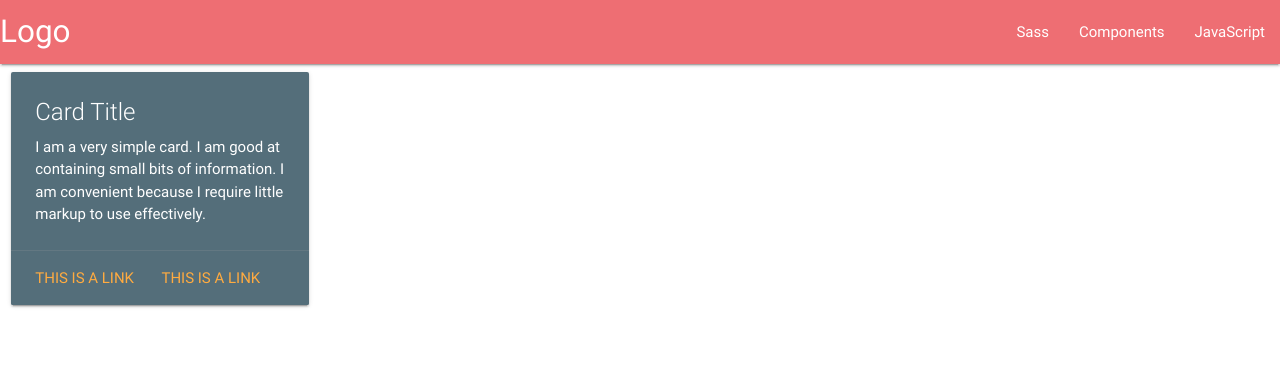
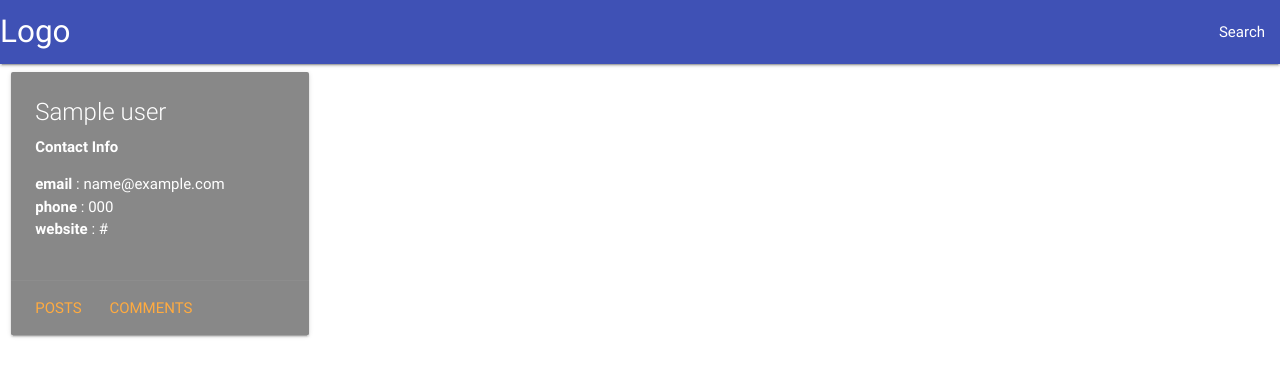
Before and after one commit to xdanielsb/blog-flask, a Flask app: template templates/index.html in a window 1280 px wide. Shown: the top 377 px of the page. Run offline with Flask 2, Linux system fonts and the light colour scheme; the template is opened without the code that fills it: most values are stand-ins (such as "Sample title", 1, 10 or a date in 2020); some libraries are stand-ins or nearby versions.

Commit message:
Add logic to Use the data from the API in the index.

```diff
--- a/main.py
+++ b/main.py
@@ -1,6 +1,11 @@
+#!/usr/bin/python
+
 from flask import Flask, render_template
+from constant import constants
+import random
+import urllib2
+import json
 
-#!/usr/bin/python
 __author__ = "Daniel Fernando Santos Bustos"
 __license__ = "MIT"
 __version__ = "1.0"
@@ -11,9 +16,23 @@ __status__ = "Development"
 app = Flask(__name__)
 app.config['DEBUG'] = False
 
+
+def getRandomColors( n = 30 ):
+    colors = []
+    for i in range(n):
+        r = lambda: random.randint(0,255)
+        color = '#%02X%02X%02X' % (r(),r(),r())
+        colors.append(color)
+    return colors
+
 @app.route('/')
 def index():
-    return render_template('index.html')
+    url  = constants["urlUsers"]
+    data = urllib2.urlopen(url)
+    result = json.load(data)
+    colors = getRandomColors()
+    return render_template('index.html', users=result, colors= colors)
 
 if __name__ =="__main__":
+    getRandomColors(10)
     app.run(debug=True)
--- a/templates/index.html
+++ b/templates/index.html
@@ -6,6 +6,11 @@
   <meta name="viewport" content="width=device-width, initial-scale=1.0">
   <meta http-equiv="X-UA-Compatible" content="ie=edge">
   <title>Document</title>
+  <script>
+    function getRandom(){
+      return parseInt(Math.random() * 30)
+    }
+  </script>
   <!-- Compiled and minified CSS -->
   <link rel="stylesheet" href="https://cdnjs.cloudflare.com/ajax/libs/materialize/0.100.2/css/materialize.min.css">
 </head>
@@ -14,12 +19,10 @@
   <!-- This is gonna be the menu -->
   <header>
     <nav>
-      <div class="nav-wrapper">
+      <div class="nav-wrapper indigo">
         <a href="#" class="brand-logo">Logo</a>
         <ul id="nav-mobile" class="right hide-on-med-and-down">
-          <li><a href="sass.html">Sass</a></li>
-          <li><a href="badges.html">Components</a></li>
-          <li><a href="collapsible.html">JavaScript</a></li>
+          <li><a href="sass.html">Search </a></li>
         </ul>
       </div>
     </nav>
@@ -27,22 +30,31 @@
   </header>
 
   <div class="row">
+    {% for a  in users %}
     <div class="col s12 m6 l4 xl3">
-      <div class="card blue-grey darken-1">
+      <div class="card " style="background: {{colors[a['id']]}}">
         <div class="card-content white-text">
-          <span class="card-title">Card Title</span>
-          <p>I am a very simple card. I am good at containing small bits of information. I am convenient because I require little markup to use effectively.</p>
+          <span class="card-title"> {{a["name"]}}</span>
+          <p><b>Contact Info</b><br>
+            <ul>
+              <li> <b> email </b>: {{a["email"]}} </li>
+              <li> <b> phone </b>: {{a["phone"]}} </li>
+              <li> <b> website </b>: {{a["website"]}} </li>
+            </ul>
+           </p>
         </div>
         <div class="card-action">
-          <a href="#">This is a link</a>
-          <a href="#">This is a link</a>
+          <a href="#">Posts</a>
+          <a href="#">Comments</a>
         </div>
       </div>
     </div>
+    {% endfor %}
   </div>
 
   <script type="text/javascript" src="https://code.jquery.com/jquery-3.2.1.min.js"></script>
   <script src="https://cdnjs.cloudflare.com/ajax/libs/materialize/0.100.2/js/materialize.min.js"></script>
+  <script src="{{url_for('static',filename='logic/requestUsers.js')}}"></script>
 </body>
 
 </html>
```
